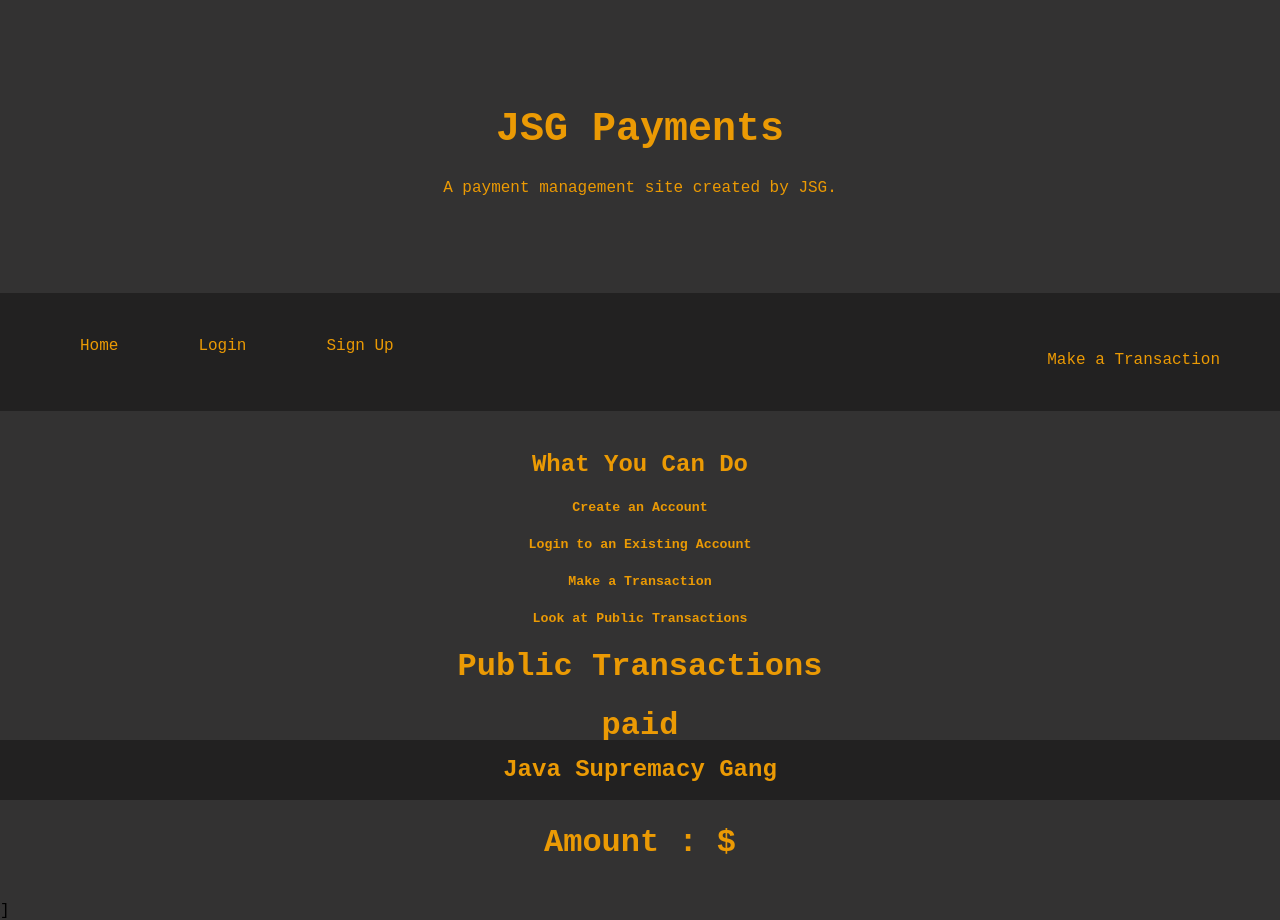
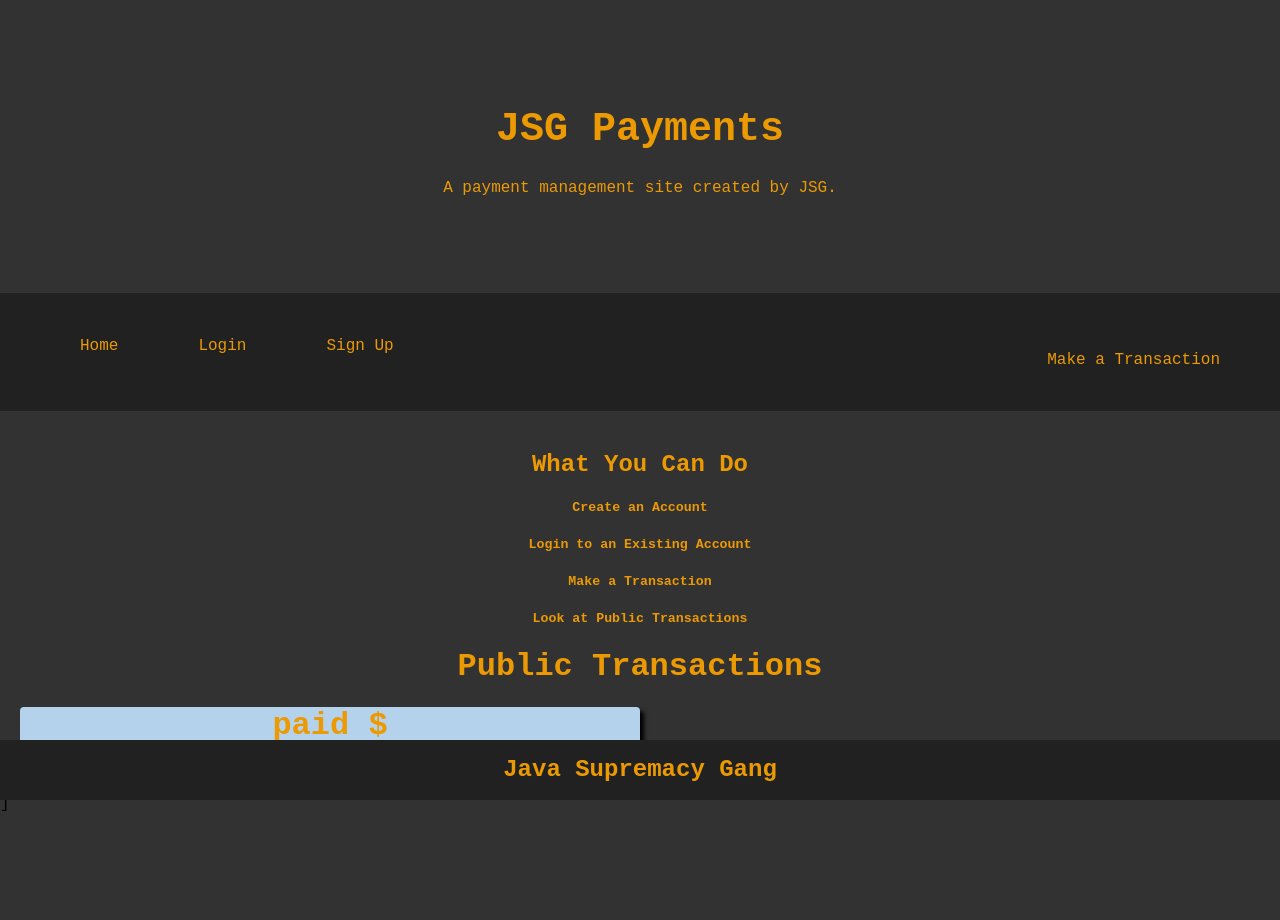
Before and after one commit to bsoukup1108/JSG, a React (Create React App) app in the folder front-end/: page / in a window 1280 px wide. After the commit the page ends 813 px from the top, so only its background shows below. Built offline with nearby package versions, Linux system fonts and the light colour scheme.

Commit message:
css for public transactions

```diff
--- a/front-end/src/App.css
+++ b/front-end/src/App.css
@@ -123,3 +123,15 @@ footer.footer {
   line-height:20px;
 
 }
+
+.box{
+
+    background-color:rgb(181, 210, 236);
+    font-family:'Courier New', Courier, monospace;
+    border-radius: .25rem;
+    box-shadow: 4px 4px 4px black;
+    border:rgb(235, 154, 4);
+    padding-bottom: 10px;
+    width: 50%;
+
+}
--- a/front-end/src/Home.js
+++ b/front-end/src/Home.js
@@ -33,13 +33,10 @@ const Home = () => {
 
   <div>
       <h1>Public Transactions</h1>
-      <div class="paid">
+      <div>
 
-      <h1 span id ="username1" > </h1>
-      <h1> paid </h1>
-      <h1>User : <span id="username"> </span> </h1>
 
-      <h1>Amount : $<span id="amount"> </span> </h1>
+      <h1 class = "box" ><b> <span id="username1"></span></b> paid <span id="username"></span> $<span id="amount"></span></h1>
 
       </div>
   </div>
```
